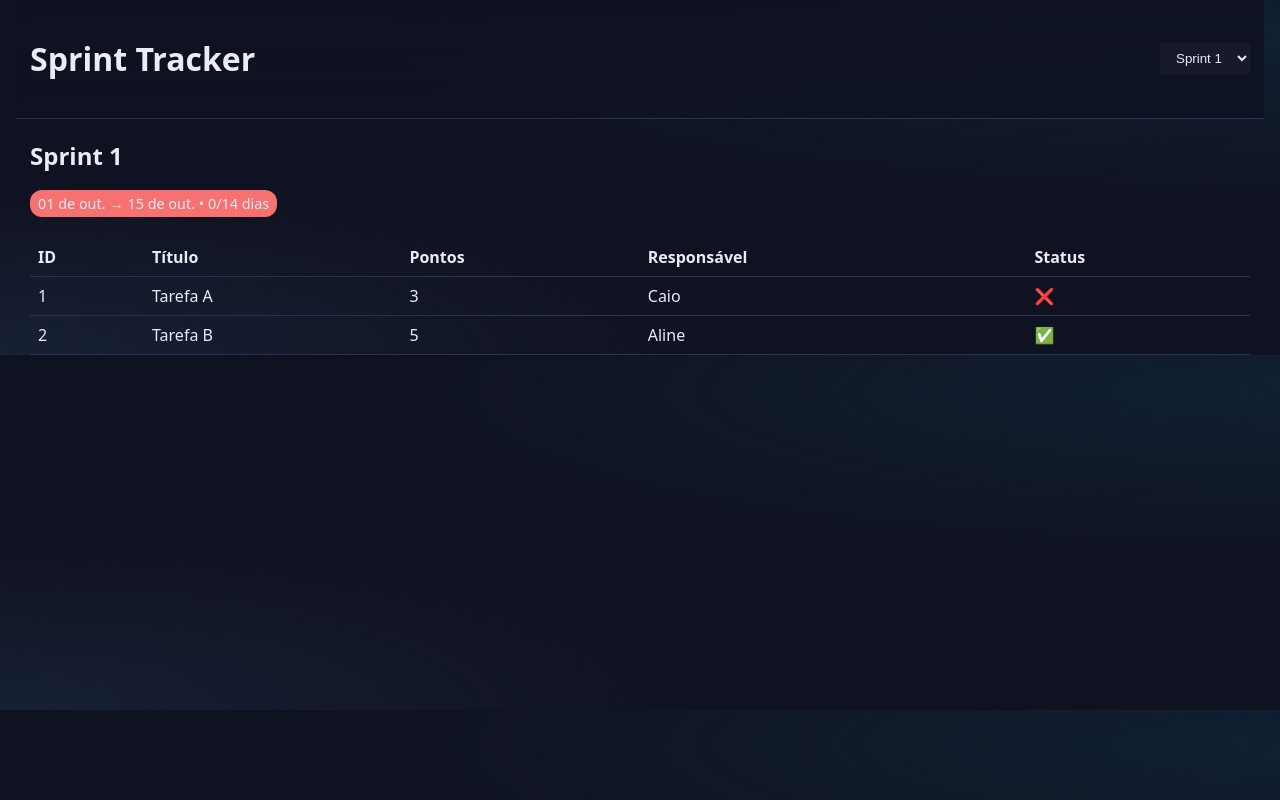
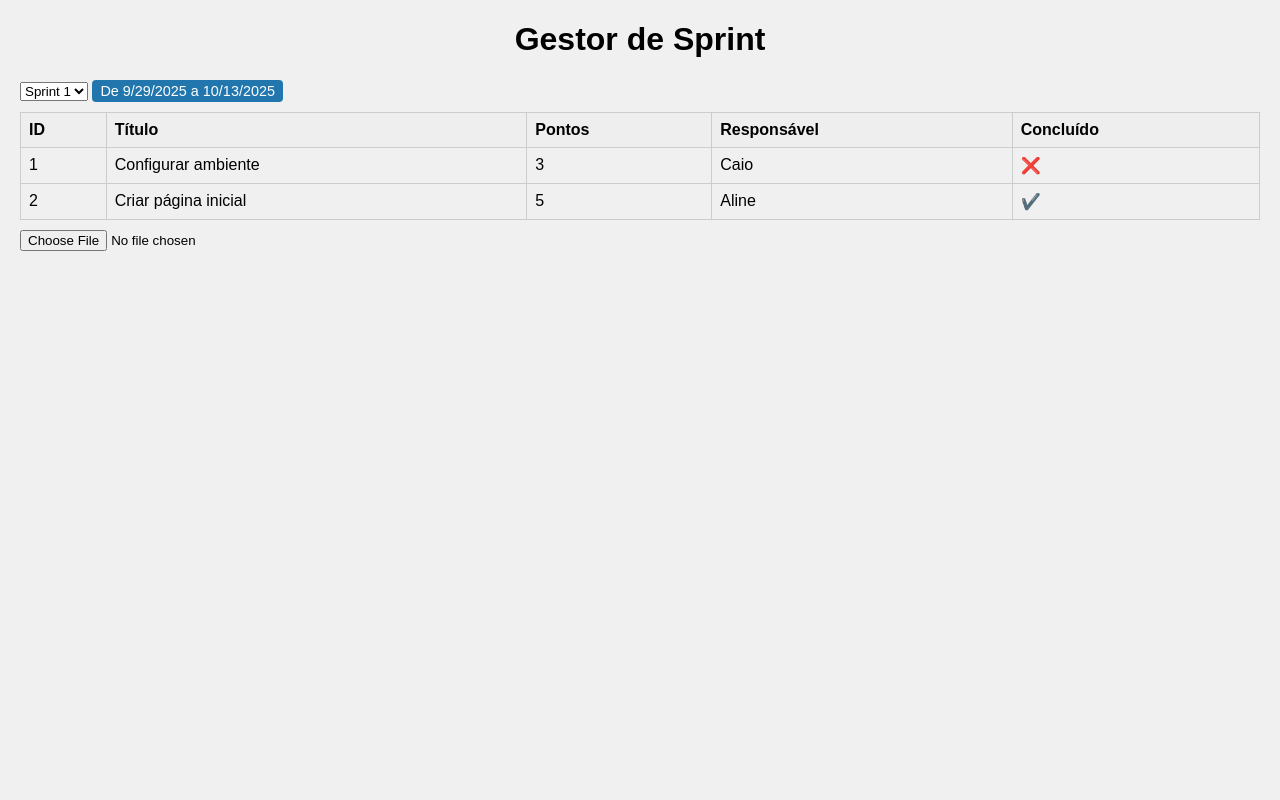
Before and after one commit to caiovalee/sprint-tracker, a plain HTML site: page index.html in a window 1280 px wide. Drawn offline with Linux system fonts and the light colour scheme.

Commit message:
Update index.html

```diff
--- a/index.html
+++ b/index.html
@@ -1,119 +1,27 @@
 <!DOCTYPE html>
-<html lang="pt-BR">
-
+<html lang="pt-br">
 <head>
-  <meta charset="utf-8" />
-  <meta name="viewport" content="width=device-width,initial-scale=1" />
-  <title>Sprint Tracker</title>
+<meta charset="UTF-8" />
+<meta name="viewport" content="width=device-width, initial-scale=1.0" />
+<title>Gestor de Sprint</title>
 <style>
-    :root {
-      --bg: #0f1220;
-      --panel: #171a2b;
-      --muted: #9aa3b2;
-      --text: #e8ecf5;
-      --accent: #6ee7b7;
-      --accent2: #60a5fa;
-      --danger: #f87171;
-      --warn: #fbbf24;
-      --card: #1e2338;
-      --border: #2b3151;
-    }
-
-    * {
-      box-sizing: border-box;
-    }
-
-    body {
-      margin: 0;
-      font-family: apple-system, system-ui, "Segoe UI", Roboto, Ubuntu, Arial, sans-serif;
-      background: radial-gradient(120% 80% at 100% 10%, #112033 0, transparent 60%),
-        radial-gradient(90% 80% at 0 100%, #182036 0, transparent 60%), var(--bg);
-      color: var(--text);
-      padding: 0 16px;
-    }
-
-    header {
-      position: sticky;
-      top: 0;
-      z-index: 5;
-      background: linear-gradient(180deg, rgba(15,18,32,.95), rgba(15,18,32,.85));
-      backdrop-filter: saturate(140%) blur(8px);
-      border-bottom: 1px solid var(--border);
-      padding: 16px 0;
-    }
-
-    .wrap {
-      max-width: 1400px;
-      margin: 0 auto;
-      padding: 0 14px;
-    }
-
-    .row {
-      display: flex;
-      gap: 10px;
-      align-items: center;
-      flex-wrap: wrap;
-    }
-
-    .row-between {
-      display: flex;
-      gap: 12px;
-      align-items: center;
-      justify-content: space-between;
-      flex-wrap: wrap;
-    }
-
-    button, select {
-      background: var(--panel);
-      color: var(--text);
-      border: none;
-      padding: 8px 12px;
-      border-radius: 4px;
-      cursor: pointer;
-    }
-
-    button:hover, select:hover {
-      background: var(--border);
-    }
-
-    table {
-      width: 100%;
-      border-spacing: 0;
-      margin-top: 24px;
-    }
-
-    th, td {
-      text-align: left;
-      padding: 8px;
-      border-bottom: 1px solid var(--border);
-    }
-
-    .pill {
-      padding: 4px 8px;
-      border-radius: 12px;
-      font-size: 0.9em;
-    }
-
-    .ok { background: var(--accent2); }
-    .warn { background: var(--warn); }
-    .danger { background: var(--danger); }
+  body { font-family: Arial, sans-serif; margin: 20px; background: #f0f0f0; }
+  h1 { text-align: center; }
+  table { width: 100%; border-collapse: collapse; margin-top: 10px; }
+  th, td { border: 1px solid #ccc; padding: 8px; text-align: left; }
+  th { background: #eee; }
+  .sprint-info { margin-top: 10px; }
+  .date-badge { display: inline-block; background: #2176ae; color: #fff; padding: 3px 8px; border-radius: 4px; font-size: 0.9em; }
+  #importFile { margin-top: 10px; }
 </style>
 </head>
+<body>
+<h1>Gestor de Sprint</h1>
 
-<body>
-  <header>
-    <div class="wrap row-between">
-      <h1>Sprint Tracker</h1>
-      <div class="row">
-        <!-- Removido botão de import para uso manual -->
+<div class="sprint-info">
   <select id="sprintSelect"></select>
+  <div id="dateBadge" class="date-badge"></div>
 </div>
-    </div>
-  </header>
-
-  <div class="wrap">
-    <h2 id="sprintTitle"></h2>
-    <span id="dateBadge" class="pill ok"></span>
 
 <table>
   <thead>
@@ -122,104 +30,137 @@
       <th>Título</th>
       <th>Pontos</th>
       <th>Responsável</th>
-          <th>Status</th>
+      <th>Concluído</th>
     </tr>
   </thead>
-      <tbody id="tasksTable"></tbody>
+  <tbody id="taskTableBody">
+    <!-- tarefas aqui -->
+  </tbody>
 </table>
-  </div>
+
+<!-- Input para importar backup (se necessário) -->
+<input type="file" id="importFile" />
 
 <script>
+  // Dados de sprint manualmente inseridos, crie seu backup aqui
+  const data = {
+    sprints: [
+      {
+        "name": "Sprint 1",
+        "start": "2025-09-29",
+        "end": "2025-10-13",
+        "tasks": [
+          { "id": "1", "title": "Configurar ambiente", "points": 3, "assignee": "Caio", "status": "notdone" },
+          { "id": "2", "title": "Criar página inicial", "points": 5, "assignee": "Aline", "status": "done" }
+        ],
+        "epics": [/* se houver */],
+        "createdAt": 1759182567548,
+        "id": "oWc7Iwk6s4pmoVMLEtOR"
+      },
+      {
+        "name": "Sprint 2",
+        "start": "2025-10-13",
+        "end": "2025-10-26",
+        "tasks": [
+          { "id": "3", "title": "Implementar login", "points": 8, "assignee": "João", "status": "notdone" },
+          { "id": "4", "title": "Criar dashboard", "points": 13, "assignee": "Maria", "status": "notdone" }
+        ],
+        "epics": [/* epics da sprint 2 */],
+        "createdAt": 1759182567548,
+        "id": "FtRFM9vWIKFMy7ujKU2r"
+      }
+    ],
+    "selected": 0
+  };
+
+  // Para evitar erro do try sem catch, garantimos que nunca haverá try sem tratamento.
+  // A seguir, inicializamos a aplicação:
   const app = {
     state: {
-        sprints: [
-          // Cole aqui o conteúdo de sprints-backup.json
-          // Exemplo:
-          {
-            "name": "Sprint 1",
-            "start": "2025-10-01",
-            "end": "2025-10-15",
-            "tasks": [
-              { "id": 1, "title": "Tarefa A", "points": 3, "assignee": "Caio", "done": false },
-              { "id": 2, "title": "Tarefa B", "points": 5, "assignee": "Aline", "done": true }
-              // … demais tarefas …
-            ]
+      sprints: data.sprints,
+      selected: data.selected
+    },
+    save() {
+      // aqui você pode colocar código para salvar em localStorage, se desejar
+      localStorage.setItem('sprints', JSON.stringify(this.state.sprints));
+    },
+    load() {
+      // carregamento de backup local, se desejar
+      const backup = localStorage.getItem('sprints');
+      if (backup) {
+        this.state.sprints = JSON.parse(backup);
       }
-        ],
-        selected: 0
     },
-
     init() {
+      // monta o select das sprints
+      this.renderSprintOptions();
+      this.render();
+      // evento de troca de sprint
+      document.getElementById('sprintSelect').addEventListener('change', e => {
+        this.state.selected = parseInt(e.target.value);
+        this.render();
+      });
+      // evento arquivo importação
+      document.getElementById('importFile').addEventListener('change', e => {
+        const file = e.target.files?.[0];
+        if (!file) return;
+        const reader = new FileReader();
+        reader.onload = () => {
           try {
-          console.log('✅ Event listeners configurados');
+            const jsonData = JSON.parse(reader.result);
+            if (jsonData && Array.isArray(jsonData.sprints)) {
+              this.state.sprints = jsonData.sprints;
+              this.state.selected = 0;
+              this.renderSprintOptions();
+              this.render();
+              alert('Backup importado com sucesso.');
+            } else {
+              alert('Arquivo inválido.');
+            }
           } catch (err) {
-          console.error('Falha na inicialização:', err);
-        }
-        this.render();
-      },
-
-      currentSprint() {
-        if (!this.state.sprints.length) return null;
-        if (this.state.selected >= this.state.sprints.length) this.state.selected = 0;
-        return this.state.sprints[this.state.selected];
-      },
-
-      render() {
-        const sp = this.currentSprint();
-        if (!sp) return;
-
-        // Sprint select
-        const opts = this.state.sprints.map((s, i) =>
-          `<option value="${i}" ${i===this.state.selected?'selected':''}>${this.escapeHtml(s.name)}</option>`
-        ).join('');
-        document.getElementById('sprintSelect').innerHTML = opts;
-
-        // Header
-        const total = Math.max(1, Math.ceil((new Date(sp.end) - new Date(sp.start)) / 864e5));
-        const left = Math.max(0, Math.ceil((new Date(sp.end) - new Date()) / 864e5));
-        const ratio = left / total;
-        let cls = 'ok';
-        if (ratio <= 1/3) cls = 'danger';
-        else if (ratio <= 2/3) cls = 'warn';
-
-        document.getElementById('sprintTitle').textContent = sp.name;
-        const badge = document.getElementById('dateBadge');
-        badge.className = `pill ${cls}`;
-        const formatDate = iso => new Date(iso+'T00:00:00').toLocaleDateString('pt-BR',{day:'2-digit',month:'short'});
-        badge.textContent = `${formatDate(sp.start)} → ${formatDate(sp.end)} • ${left}/${total} dias`;
-
-        // Tasks
-        const fib = n => Number(n) || 0;
-        const byAssignee = { Aline: [], Caio: [] };
-        sp.tasks.forEach(t => {
-          byAssignee[t.assignee] = byAssignee[t.assignee] || [];
-          byAssignee[t.assignee].push(t);
-        });
-
-        const rows = sp.tasks.map(t => `
-          <tr>
-            <td>${t.id}</td>
-            <td>${this.escapeHtml(t.title)}</td>
-            <td>${fib(t.points)}</td>
-            <td>${this.escapeHtml(t.assignee)}</td>
-            <td>${t.done ? '✅' : '❌'}</td>
-          </tr>
-        `).join('');
-        document.getElementById('tasksTable').innerHTML = rows;
-      },
-
-      escapeHtml(str) {
-        return str.replace(/[&<>"']/g, m => ({ '&':'&amp;','<':'&lt;','>':'&gt;','"':'&quot;','\'':'&#39;' })[m]);
-      },
-
-      save() {
-        localStorage.setItem('sprintTrackerState', JSON.stringify(this.state));
+            alert('Erro ao ler o arquivo.');
           }
         };
+        reader.readAsText(file);
+      });
+    },
+    renderSprintOptions() {
+      const select = document.getElementById('sprintSelect');
+      select.innerHTML = '';
+      this.state.sprints.forEach((sprint, index) => {
+        const option = document.createElement('option');
+        option.value = index;
+        option.textContent = sprint.name || `Sprint ${index + 1}`;
+        select.appendChild(option);
+      });
+    },
+    render() {
+      const sprint = this.state.sprints[this.state.selected];
+      if (!sprint) return;
+      // exibir datas
+      const start = new Date(sprint.start);
+      const end = new Date(sprint.end);
+      document.getElementById('dateBadge').textContent =
+        `De ${start.toLocaleDateString()} a ${end.toLocaleDateString()}`;
+      // preencher tarefas
+      const tbody = document.getElementById('taskTableBody');
+      tbody.innerHTML = '';
+      sprint.tasks.forEach(t => {
+        const tr = document.createElement('tr');
+        tr.innerHTML = `
+          <td>${t.id}</td>
+          <td>${t.title}</td>
+          <td>${t.points}</td>
+          <td>${t.assignee}</td>
+          <td>${t.status === 'done' ? '✔️' : '❌'}</td>
+        `;
+        tbody.appendChild(tr);
+      });
+    }
+  };
+  // inicializa
+  app.init();
 
-    // Inicializa
-    app.init();
 </script>
 </body>
-
 </html>
```
Lines whose indentation alone changed are shown as unchanged.
